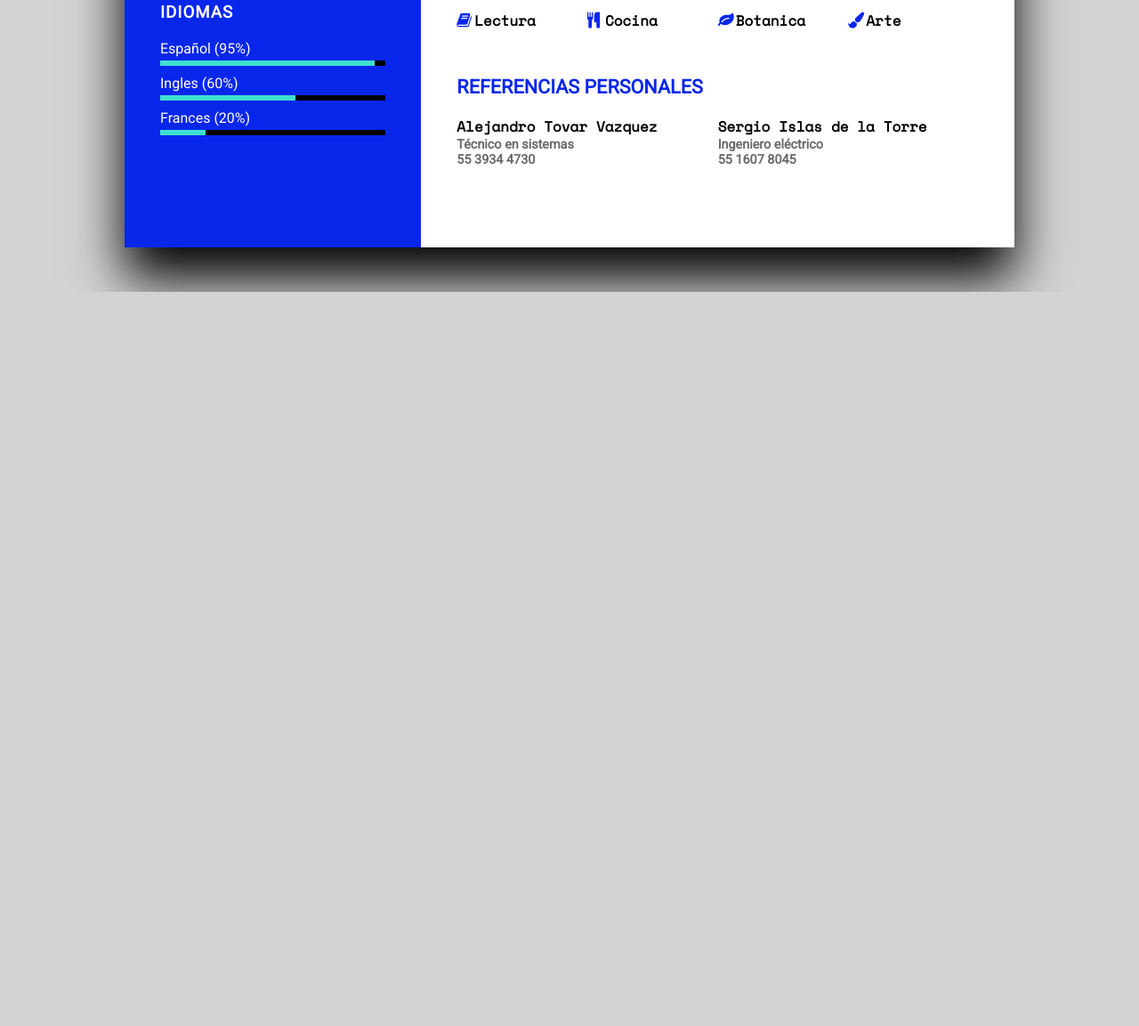
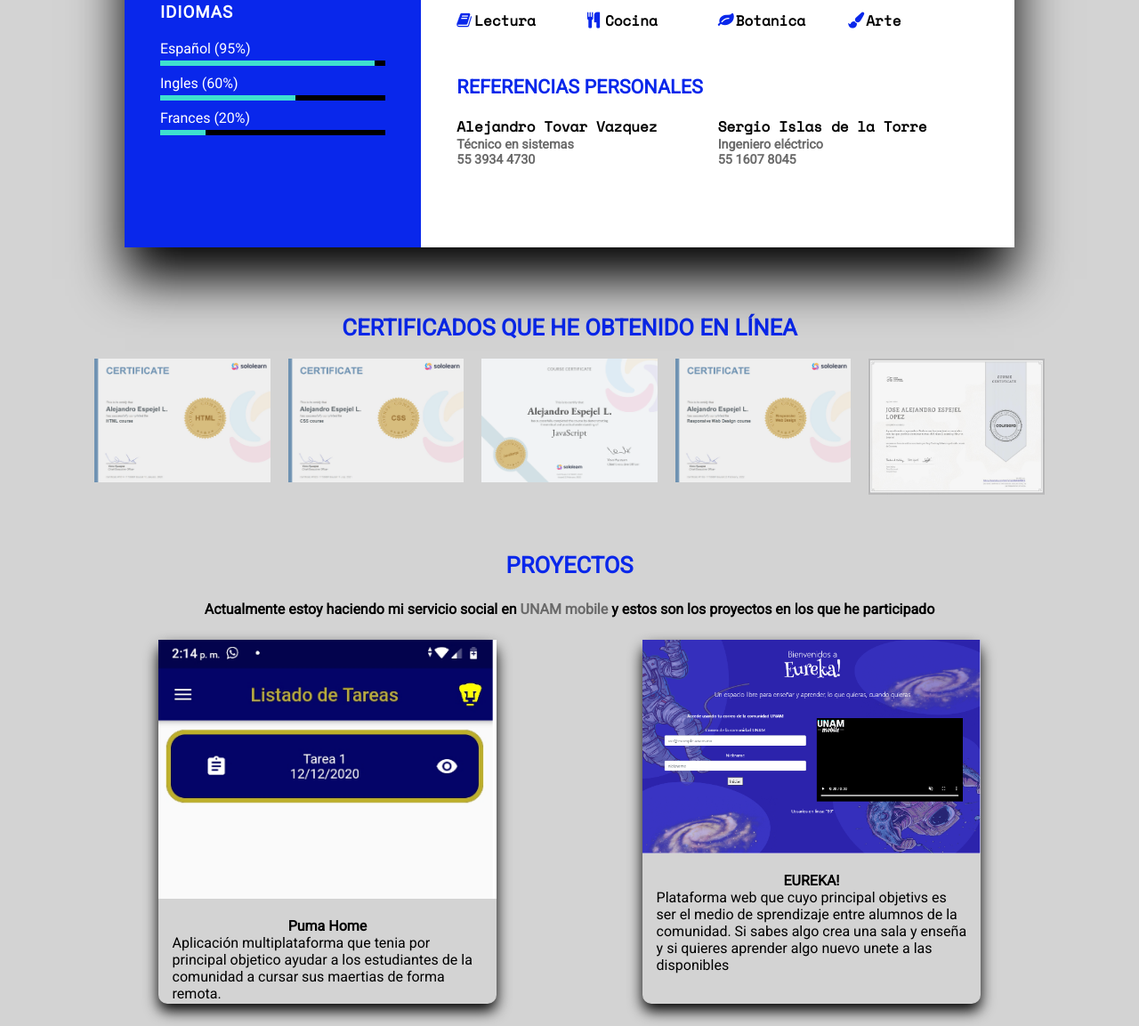
Before and after one commit to JAlexEspejelL/JAlexEspejelL.github.io, a plain HTML site: page index.html in a window 1280 px wide. Shown: the part 1005-2158 px from the top of the page at 89% size. Before the commit the page ends 1333 px from the top, so only its background shows below. Drawn offline with nearby package versions, Linux system fonts and the light colour scheme.

Commit message:
Se agregó la seccion de certificados y proyectos

```diff
--- a/css/estilosbeta.css
+++ b/css/estilosbeta.css
@@ -25,10 +25,9 @@
 
 body{
     background: lightgray;
-    display: flex;
-    justify-content: center;
-    align-items: center;
-    min-height: 1vh;
+    display: grid;
+   place-items: center;
+   width: auto;
 }
 /* Estilos Para la barra de navegacion*/
 .navega{
@@ -297,6 +296,127 @@ body{
     font-size: 0.9rem;
 }
 
+/* seccion de certificados*/
+.titulo3{
+    text-align: center;
+    color: #0927EB;
+    text-transform: uppercase;
+    padding-bottom: 10px;
+    font-size: 1.6rem;
+    font-weight: 700;
+}
+
+
+.contenedor-certificados{
+    width: 85%;
+    padding: 25px 0px;
+}
+
+.column {
+    float: left;
+    width: 20%;
+    padding: 10px;
+  }
+
+  /* Style the images inside the grid */
+  .column img {
+    opacity: 0.8;
+    cursor: pointer;
+  }
+
+  .column img:hover {
+    opacity: 1;
+    box-shadow: 0 5px 5px rgba(0, 0, 0, 1);
+  }
+
+  /* Clear floats after the columns */
+  .row:after {
+    content: "";
+    display: table;
+    clear: both;
+  }
+
+  /* The expanding image container */
+  .container {
+    position: relative;
+    display: none;
+  }
+
+  /* Expanding image text */
+  #imgtext {
+    position: absolute;
+    bottom: 15px;
+    left: 15px;
+    font-family: 'Space Mono', monospace;
+    text-transform: uppercase;
+    color: #0927EB;
+    font-size: 0.9em;
+  }
+
+  #imgPrincipal{
+      width: 100%;
+      box-shadow: 0 35px 55px rgba(0, 0, 0, 1);
+  }
+  /* Closable button inside the expanded image */
+  .closebtn {
+    position: absolute;
+    top: 10px;
+    right: 15px;
+    color: black;
+    font-size: 35px;
+    cursor: pointer;
+  }
+
+
+  /*Proyectos*/
+  .proyectos{
+      width: 85%;
+      padding-top: 25px;
+  }
+  .proyectos h4{
+      color: black;
+      text-align: center;
+      font-size: 1rem;
+      padding-top: 15px;
+  }
+  .proyectos a:link {
+    color: #696969;
+    text-decoration: none;
+  }
+
+  .proyectos a:visited {
+    color: #0927EB;
+  }
+
+  .proyectos a:hover {
+    color: #3ee0cf;
+  }
+
+  .proyectos a:active {
+    color: lightcoral;
+  }
+  .contenedor-proyectos{
+      display: flex;
+      flex-flow: row wrap;
+      justify-content: space-around;
+      padding: 25px 0px;
+  }
+  .tarjeta{
+    box-shadow: 0 8px 16px rgba(0, 0, 0, 1);
+    transition: 0.3s;
+    width: 35%;
+    border-radius: 10px;
+  }
+  .tarjeta:hover{
+    box-shadow: 0 35px 55px rgba(0, 0, 0, 1);
+  }
+  .tarjeta-texto{
+      padding: 2px 16px;
+  }
+  .tarjeta img{
+      width: 100%;
+  }
+
 @media (max-width: 940px){
     .intereses ul{
         grid-template-columns: repeat(3, 1fr);
--- a/index.html
+++ b/index.html
@@ -6,28 +6,28 @@
 	<meta http-equiv="X-UA-Compatible" content="ie=edge">
 
 	<link rel="stylesheet" href="https://cdnjs.cloudflare.com/ajax/libs/font-awesome/4.7.0/css/font-awesome.css" integrity="sha512-5A8nwdMOWrSz20fDsjczgUidUBR8liPYU+WymTZP1lmY9G6Oc7HlZv156XqnsgNUzTyMefFTcsFH/tnJE/+xBg==" crossorigin="anonymous" referrerpolicy="no-referrer" />
-
+	<link rel="shortcut icon" href="./img/favicon-32x32.png" type="image/png">
 	<link rel="stylesheet" href="./css/estilosbeta.css">
 	<title>JAEL || WebPage</title>
 </head>
 <body>
-	<!-- Div para el Navbar-->
+	<!-- Navbar-->
 	<div class="navega">
 		<div class="izquierdo">
 			<a href="#cv" class="activo"><i class="fa fa-home" aria-hidden="true"></i></a>
 			<h4>Página personal</h4>
 		</div>
 		<div class="derecho">
-			<a href="https://www.facebook.com/alejandro.espejellopez"><i class="fa fa-facebook-official" aria-hidden="true"></i>
+			<a href="https://www.facebook.com/alejandro.espejellopez" target="_blank"><i class="fa fa-facebook-official" aria-hidden="true"></i>
 			</a>
-			<a href="https://twitter.com/AlexEspejelL"><i class="fa fa-twitter" aria-hidden="true"></i>
+			<a href="https://twitter.com/AlexEspejelL" target="_blank"><i class="fa fa-twitter" aria-hidden="true"></i>
 			</a>
-			<a href="https://www.linkedin.com/in/jos%C3%A9-alejandro-espejel-l%C3%B3pez-b6627420a/"><i class="fa fa-linkedin" aria-hidden="true"></i>
+			<a href="https://www.linkedin.com/in/jos%C3%A9-alejandro-espejel-l%C3%B3pez-b6627420a/" target="_blank"><i class="fa fa-linkedin" aria-hidden="true"></i>
 			</a>
 		</div>
 	</div>
 
-	<!-- Div para el CV -->
+	<!--  CV -->
 	<div class="contenedor-gral" id="cv">
 
 		<div class="cont-izq">
@@ -53,7 +53,7 @@
 					</li>
 					<li>
 						<span class="icon"><i class="fa fa-map-marker" aria-hidden="true"></i>	</span>
-						<span class="texto">Edo. Mex. Naucalpan, Colonia minas san Martín, Calle mina real del cobre</span>
+						<span class="texto">Edo. Mex. Naucalpan de Juárez, Colonia minas san Martín CP 53695</span>
 					</li>
 				</ul>
 			</div>
@@ -226,8 +226,58 @@
 		</div>
 
 	</div>
+	<!-- Certificados-->
+	<div class="contenedor-certificados">
+		<h3 class="titulo3">Certificados que he obtenido en línea</h3>
 
-	<!-- Div para el footer -->
-	<div class="footer"></div>
+		<div class="row">
+			<div class="column">
+				<img src="./img/SL_HTML.jpg" alt="HTML por SoloLearn" style="width:100%" onclick="galeria(this);">
+			</div>
+			<div class="column">
+				<img src="./img/SL_CSS.jpg" alt="CSS por SoloLearn" style="width:100%" onclick="galeria(this);">
+			</div>
+			<div class="column">
+				<img src="./img/SL_JS.png" alt="JavaScript por SoloLearn" style="width:100%" onclick="galeria(this);">
+			</div>
+			<div class="column">
+				<img src="./img/SL_RWD.jpg" alt="Responsive Web Design por SoloLearn" style="width:100%" onclick="galeria(this);">
+			</div>
+			<div class="column">
+				<img src="./img/C_AaA.jpeg" alt="Aprendiendo a Aprender por CORSERA" style="width:100%" onclick="galeria(this);">
+			</div>
+		</div>
+
+		<div class="container">
+			<span onclick="this.parentElement.style.display='none'" class="closebtn">&times;</span>
+			<img id="imgPrincipal" >
+			<div id="imgtext"></div>
+		</div>
+	</div>
+	<!--Proyectos-->
+	<div class="proyectos">
+		<h5 class="titulo3">Proyectos</h5>
+		<h4>Actualmente estoy haciendo mi servicio social en <a href="https://mobile.unam.mx/" target="_blank">UNAM mobile</a> y estos son los proyectos en los que he participado</h3>
+
+		<div class="contenedor-proyectos">
+			<div class="tarjeta">
+				<a href="https://mobile.unam.mx/pumahome/" target="_blank"><img src="./img/demo_ph.png" alt="PumaHome"></a>
+				<div class="tarjeta-texto">
+					<h4>Puma Home</h4>
+					<p>Aplicación multiplataforma que tenia por principal objetico ayudar a los estudiantes de la comunidad a cursar sus maertias de forma remota.</p>
+				</div>
+			</div>
+			<div class="tarjeta">
+				<a href="https://mobile.unam.mx/eureka/" target="_blank"><img src="./img/demo_e.png" alt="EUREKA!"></a>
+				<div class="tarjeta-texto">
+					<h4>EUREKA!</h4>
+					<p>Plataforma web que cuyo principal objetivs es ser el medio de sprendizaje entre alumnos de la comunidad. Si sabes algo crea una sala y enseña y si quieres aprender algo nuevo unete a las disponibles</p>
+				</div>
+			</div>
+		</div>
+	</div>
+
+	<script type="text/javascript" src="./js/main.js"></script>
+
 </body>
 </html>
--- /dev/null
+++ b/js/main.js
@@ -0,0 +1,9 @@
+
+
+  const galeria = (imgs) => {
+      let imgPrincipal = document.getElementById("imgPrincipal");
+      let imgText = document.getElementById("imgtext");
+      imgPrincipal.src = imgs.src;
+      imgText.innerHTML = imgs.alt;
+      imgPrincipal.parentElement.style.display = "block";
+  }
```
Also changed, not shown: img/BGIma.jpg (deleted), img/C_AaA.jpeg (added), img/SL_CSS.jpg (added), img/SL_HTML.jpg (added), img/SL_JS.png (added), img/SL_RWD.jpg (added), img/demo_e.png (added), img/demo_ph.png (added), img/logo.png (deleted), img/yo.JPG (deleted).
